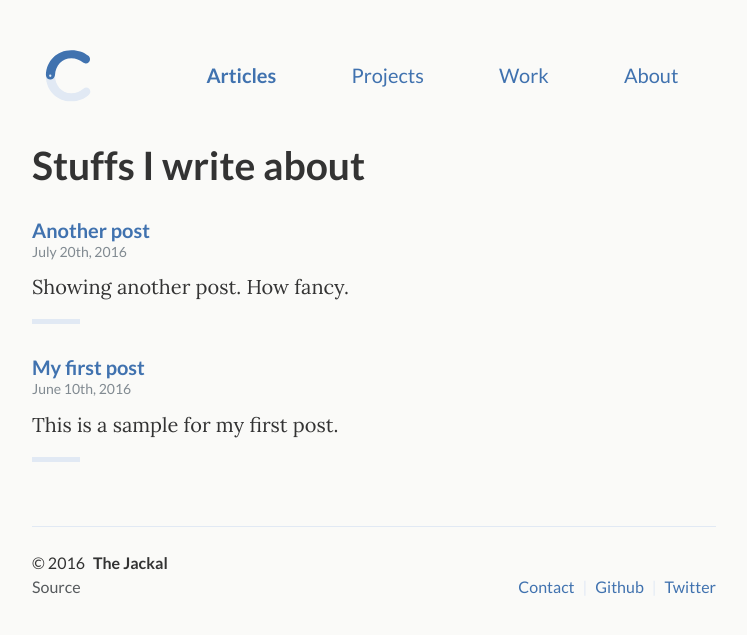
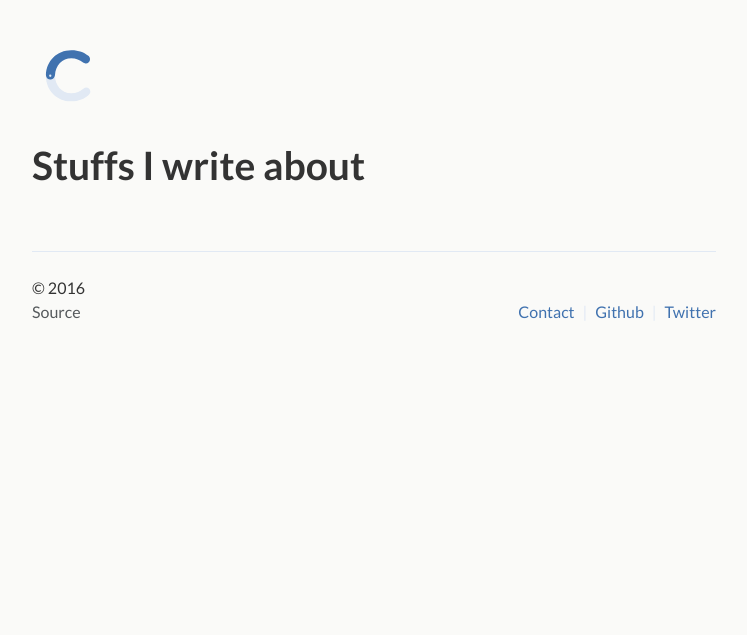
Before and after one commit to jentery/cspt500, a Jekyll site: the page built from articles/index.html, in a window 1280 px wide. Shown: the top 635 px of the page, without its empty margins (266-1013 px from the left). Built offline with Jekyll 4.4.1, drawn with Linux system fonts in a browser that asks for light colours; the list of posts is cut into pages by our own code; some of the changed lines change nothing that is shown.

Commit message:
basic yml

```diff
--- a/_config.yml
+++ b/_config.yml
@@ -1,68 +1,29 @@
-# The main config file for your Jekyll template
+# Welcome to Jekyll!
+#
+# This config file is meant for settings that affect your whole blog, values
+# which you are expected to set up once and rarely edit after that. If you find
+# yourself editing these this file very often, consider using Jekyll's data files
+# feature for the data you need to update frequently.
+#
+# For technical reasons, this file is *NOT* reloaded automatically when you use
+# 'jekyll serve'. If you change this file, please restart the server process.
 
 # Site settings
-title: Jackal               # used for the html title of every page
-desc: >
+# These are used to personalize your new site. If you look in the HTML files,
+# you will see them accessed via {{ site.title }}, {{ site.email }}, and so on.
+# You can create any custom variable you would like, and they will be accessible
+# in the templates via {{ site.myvariable }}.
+title: Your awesome title
+email: your-email@domain.com
+description: > # this means to ignore newlines until "baseurl:"
   Write an awesome description for your new site here. You can edit this
   line in _config.yml. It will appear in your document head meta (for
   Google search results) and in your feed.xml site description.
-
-url: http://jackal.com      # put your website hosting url here
-baseurl: ''                 # the subpath of your site, e.g. /blog
-permalink: /:year/:title/   # how should we display posts url
-
-# Meta settings
-email: jackal@gmail.com
-author: The Jackal
-twitter_username: clenemt
-github_username: clenemt
-github_source: jackal
-
-# Put your ga tracking code below
-google_analytics: 'UA-XXXXXXXX-X'
-
-# Pagination settings
-paginate: 5                           # number of posts to show per page
-paginate_path: "/articles/page:num/"  # link scheme for articles, should be letf as is
-
-# Navigation settings
-# Used to define the navigation menu items
-# > Title is the tile of the navigation item, url the url and desc is the tooltip
-navigation:
-  - title: Articles
-    url: /articles/
-    desc: Stuffs I write about
-  - title: Projects
-    url: /projects/
-    desc: Stuffs I like to do
-  - title: Work
-    url: /work/
-    desc: Stuffs I hate to do
-  - title: About
-    url: /about/
-    desc: Learn about me
-
-# Used by Jekyll to recognize what is a post and what is a page
-defaults:
-  -
-    scope:
-      path: ''
-      type: posts
-    values:
-      layout: post
-
-# Markdown parser settings
-markdown: kramdown
-kramdown:
-  input: GFM
-  hard_wrap: false          # you can change this if you feel like it
-  parse_block_html: true    # allow parsing html inside markdown
+baseurl: "" # the subpath of your site, e.g. /blog
+url: "http://example.com" # the base hostname & protocol for your site
+twitter_username: jekyllrb
+github_username:  jekyll
 
 # Build settings
-include:
-  - _pages                  # all your pages can be put inside pages (except articles)
-exclude:
-  - README.md
-  - vendor
-gems:
-  - jekyll-paginate
+markdown: kramdown
+theme: minima
```
Also changed, not shown: 13 other files.
